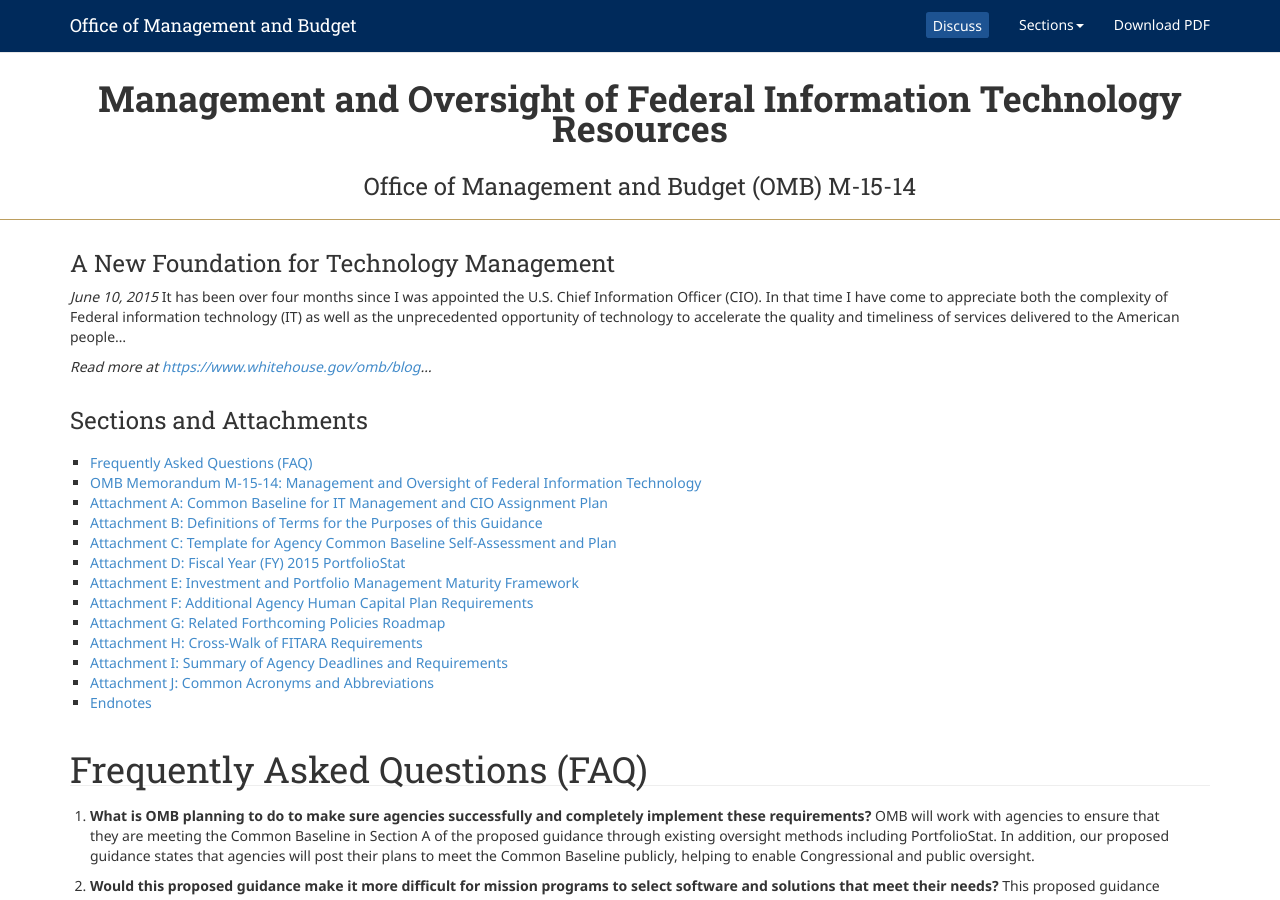
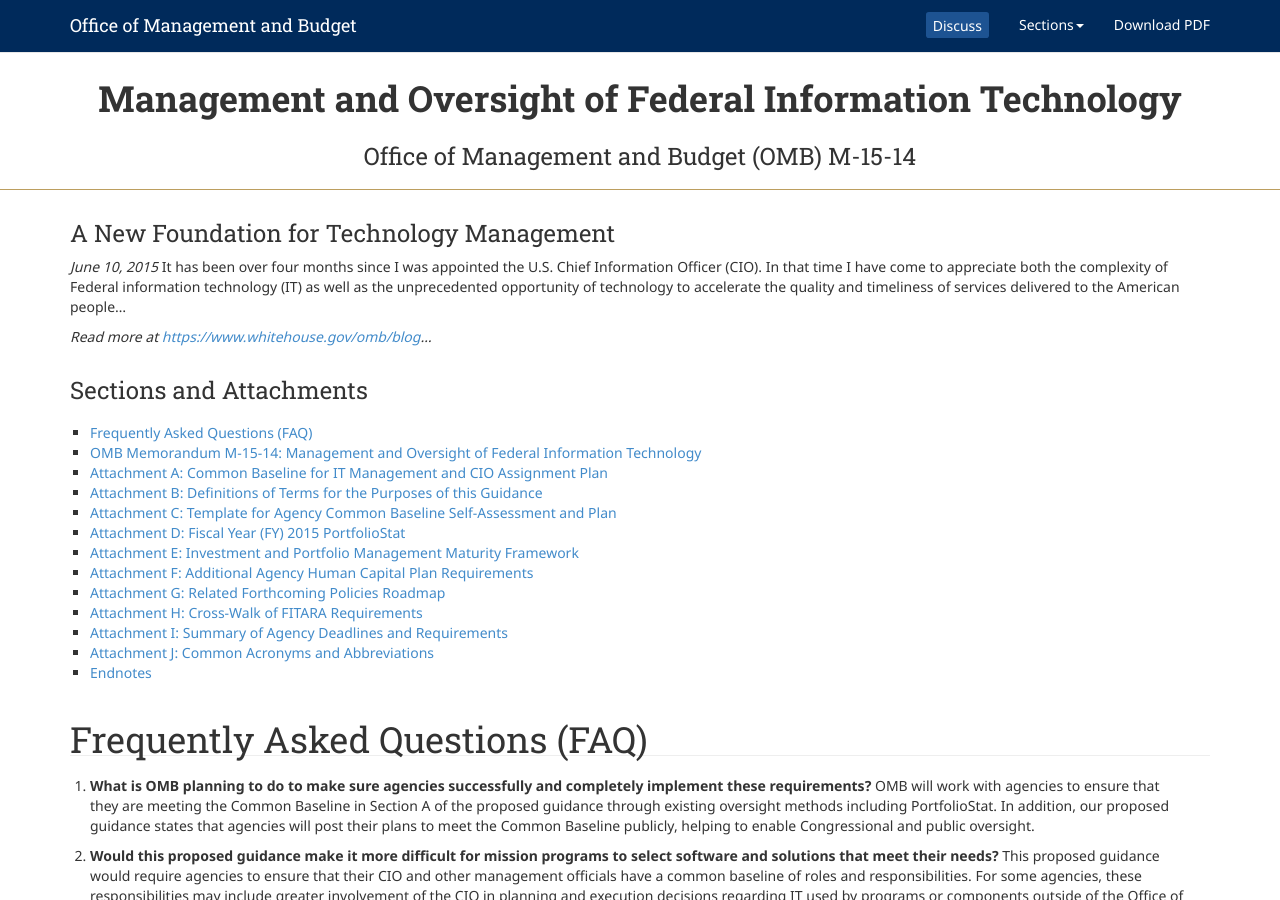
Before and after one commit to WhiteHouse/fitara, a Jekyll site: the page built from index.md, in a window 1280 px wide and 900 px high. Built offline with Jekyll 4.4.1, drawn with Linux system fonts in a browser that asks for light colours.

Commit message:
Update _config.yml
title change to remove "resources"

```diff
--- a/_config.yml
+++ b/_config.yml
@@ -1,7 +1,7 @@
 # settings from whitehouse.github.io/fitara
 
 #document settings
-title: Management and Oversight of Federal Information Technology Resources
+title: Management and Oversight of Federal Information Technology
 desc: Office of Management and Budget (OMB) M-15-14
 url: https://management.cio.gov
 
```
